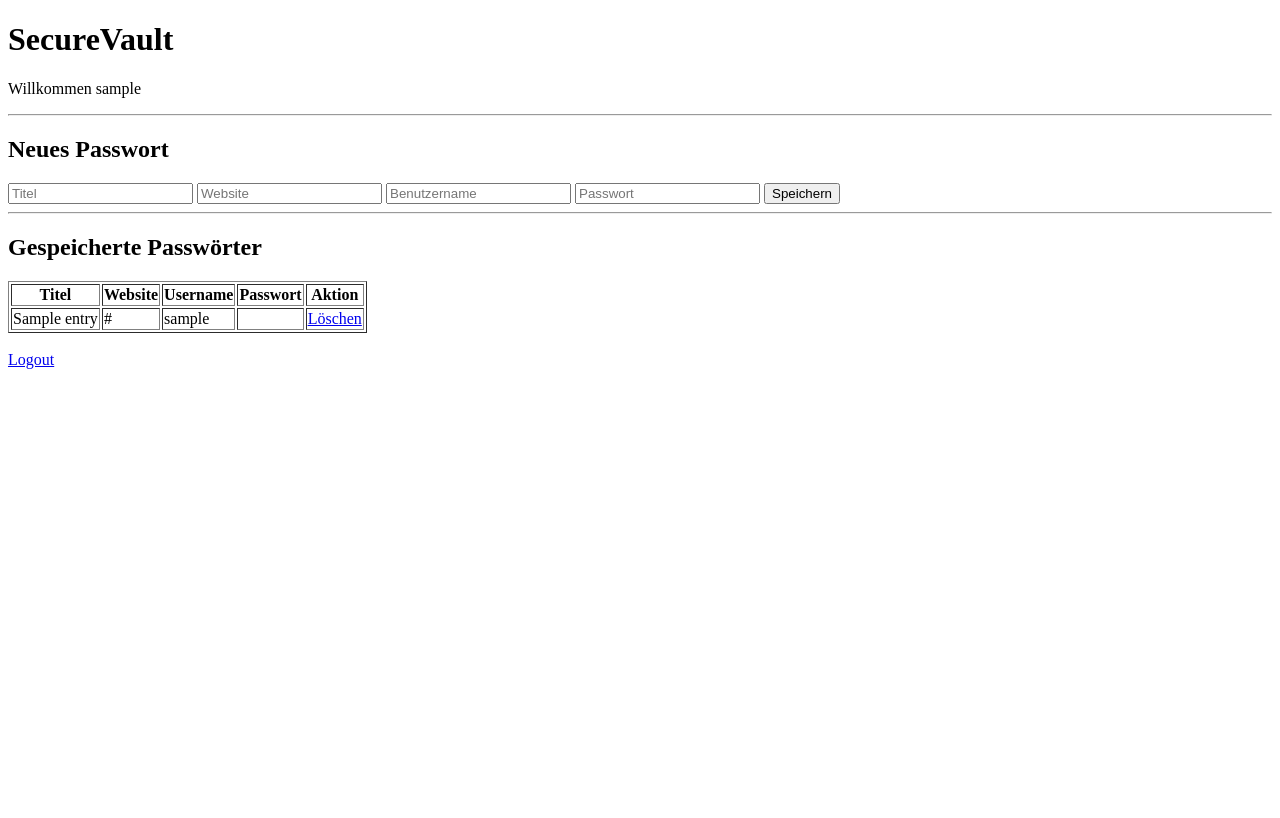
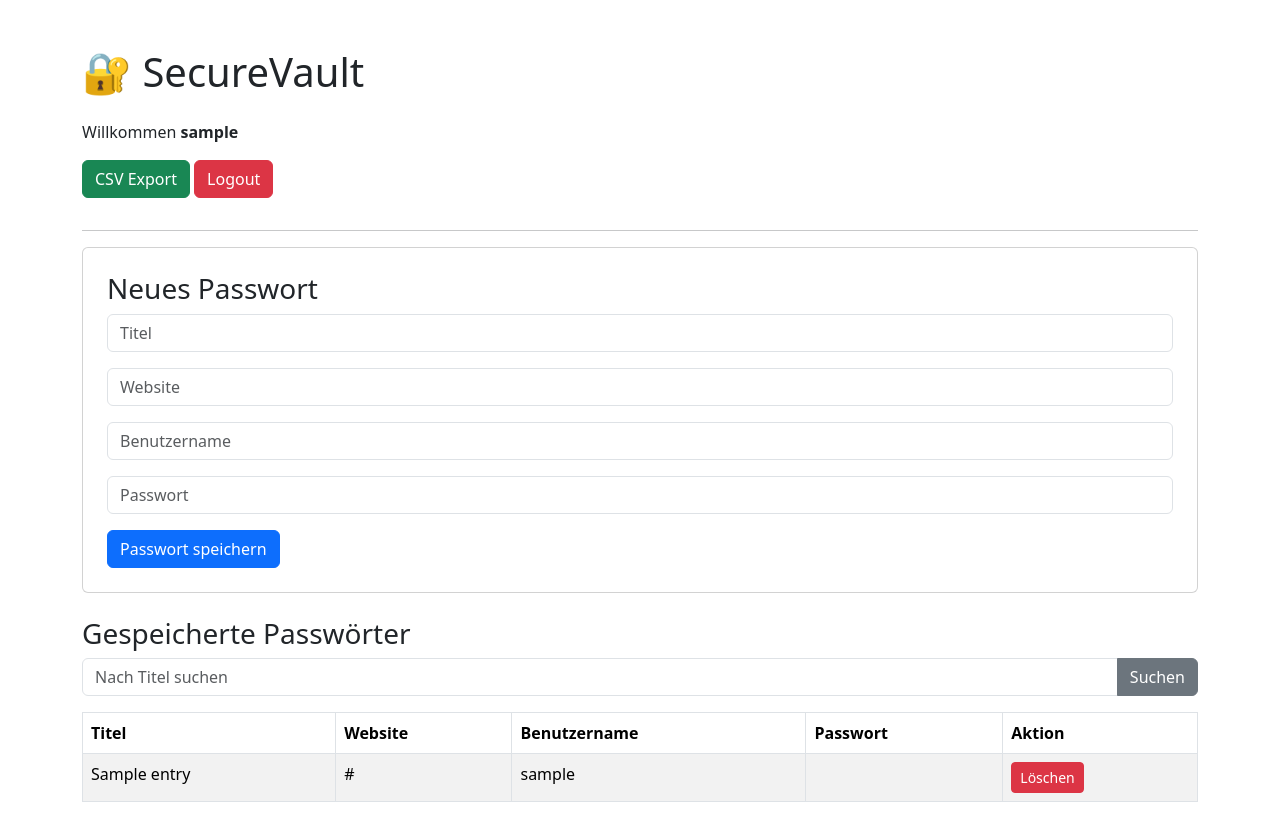
Before and after one commit to AbelaKodra/SecureVault, a Flask app: template templates/dashboard.html in a window 1280 px wide. Before the commit the page ends 369 px from the top, so only its background shows below. Run offline with Flask 3, Linux system fonts and the light colour scheme; tables that the repository leaves empty hold one stand-in row (values such as "Sample post"); the template is opened without the code that fills it: values that come from a table or form of the project are taken from there, most other values are stand-ins (such as "Sample title", 1, 10 or a date in 2020).

Commit message:
Added Bootstrat UI, serarch und CSV export

```diff
--- a/app.py
+++ b/app.py
@@ -1,3 +1,5 @@
+import csv
+from flask import Response
 from flask import Flask, render_template, request, redirect, session
 from flask_bcrypt import Bcrypt
 from models import db, User, PasswordEntry
@@ -107,6 +109,39 @@ def dashboard():
         passwords=decrypted_passwords
     )
 
+@app.route("/search")
+def search():
+
+    if "user_id" not in session:
+        return redirect("/login")
+
+    query = request.args.get("q", "")
+
+    results = PasswordEntry.query.filter(
+        PasswordEntry.title.contains(query),
+        PasswordEntry.user_id == session["user_id"]
+    ).all()
+
+    decrypted = []
+
+    for p in results:
+
+        decrypted.append({
+            "id": p.id,
+            "title": p.title,
+            "website": p.website,
+            "username": p.username,
+            "password": decrypt_password(
+                p.encrypted_password
+            )
+        })
+
+    return render_template(
+        "dashboard.html",
+        username=session["username"],
+        passwords=decrypted
+    )
+
 @app.route("/add", methods=["POST"])
 def add_password():
 
@@ -147,6 +182,38 @@ def delete_password(id):
 
     return redirect("/dashboard")
 
+@app.route("/export")
+def export_csv():
+
+    if "user_id" not in session:
+        return redirect("/login")
+
+    passwords = PasswordEntry.query.filter_by(
+        user_id=session["user_id"]
+    ).all()
+
+    def generate():
+
+        yield "Titel,Website,Username,Passwort\n"
+
+        for p in passwords:
+
+            yield (
+                f"{p.title},"
+                f"{p.website},"
+                f"{p.username},"
+                f"{decrypt_password(p.encrypted_password)}\n"
+            )
+
+    return Response(
+        generate(),
+        mimetype="text/csv",
+        headers={
+            "Content-Disposition":
+            "attachment; filename=passwords.csv"
+        }
+    )
+
 @app.route("/logout")
 def logout():
 
--- a/templates/dashboard.html
+++ b/templates/dashboard.html
@@ -3,57 +3,105 @@
 
 <head>
     <title>SecureVault</title>
+
+    <link href="https://cdn.jsdelivr.net/npm/bootstrap@5.3.3/dist/css/bootstrap.min.css" rel="stylesheet">
 </head>
 
-<body>
+<body class="container mt-5">
 
-<h1>SecureVault</h1>
+    <h1 class="mb-4">🔐 SecureVault</h1>
 
-<p>Willkommen {{ username }}</p>
+    <p>Willkommen <strong>{{ username }}</strong></p>
+
+    <a href="/export" class="btn btn-success mb-3">
+        CSV Export
+    </a>
+
+    <a href="/logout" class="btn btn-danger mb-3">
+        Logout
+    </a>
 
     <hr>
 
-<h2>Neues Passwort</h2>
+    <div class="card p-4 mb-4">
+
+        <h3>Neues Passwort</h3>
 
         <form action="/add" method="POST">
 
+            <div class="mb-3">
                 <input
+                    class="form-control"
                     name="title"
                     placeholder="Titel"
                     required>
+            </div>
 
+            <div class="mb-3">
                 <input
+                    class="form-control"
                     name="website"
                     placeholder="Website">
+            </div>
 
+            <div class="mb-3">
                 <input
+                    class="form-control"
                     name="username"
                     placeholder="Benutzername">
+            </div>
 
+            <div class="mb-3">
                 <input
+                    class="form-control"
                     name="password"
                     placeholder="Passwort"
                     required>
+            </div>
 
-    <button type="submit">
-        Speichern
+            <button class="btn btn-primary">
+                Passwort speichern
             </button>
 
         </form>
 
-<hr>
+    </div>
 
-<h2>Gespeicherte Passwörter</h2>
+    <h3>Gespeicherte Passwörter</h3>
 
-<table border="1">
+    <form action="/search">
+
+        <div class="input-group mb-3">
+
+            <input
+                type="text"
+                class="form-control"
+                name="q"
+                placeholder="Nach Titel suchen">
+
+            <button class="btn btn-secondary">
+                Suchen
+            </button>
+
+        </div>
+
+    </form>
+
+    <table class="table table-striped table-bordered">
+
+        <thead>
 
             <tr>
                 <th>Titel</th>
                 <th>Website</th>
-    <th>Username</th>
+                <th>Benutzername</th>
                 <th>Passwort</th>
                 <th>Aktion</th>
             </tr>
+
+        </thead>
+
+        <tbody>
 
             {% for p in passwords %}
 
@@ -65,22 +113,25 @@
                 <td>{{ p.password }}</td>
 
                 <td>
-        <a href="/delete/{{ p.id }}">
+
+                    <a
+                        href="/delete/{{ p.id }}"
+                        class="btn btn-sm btn-danger">
+
                         Löschen
+
                     </a>
+
                 </td>
 
             </tr>
 
             {% endfor %}
 
+        </tbody>
+
     </table>
 
-<br>
+</body>
 
-<a href="/logout">
-Logout
-</a>
-
-</body>
 </html>
```
Lines whose indentation alone changed are shown as unchanged.
